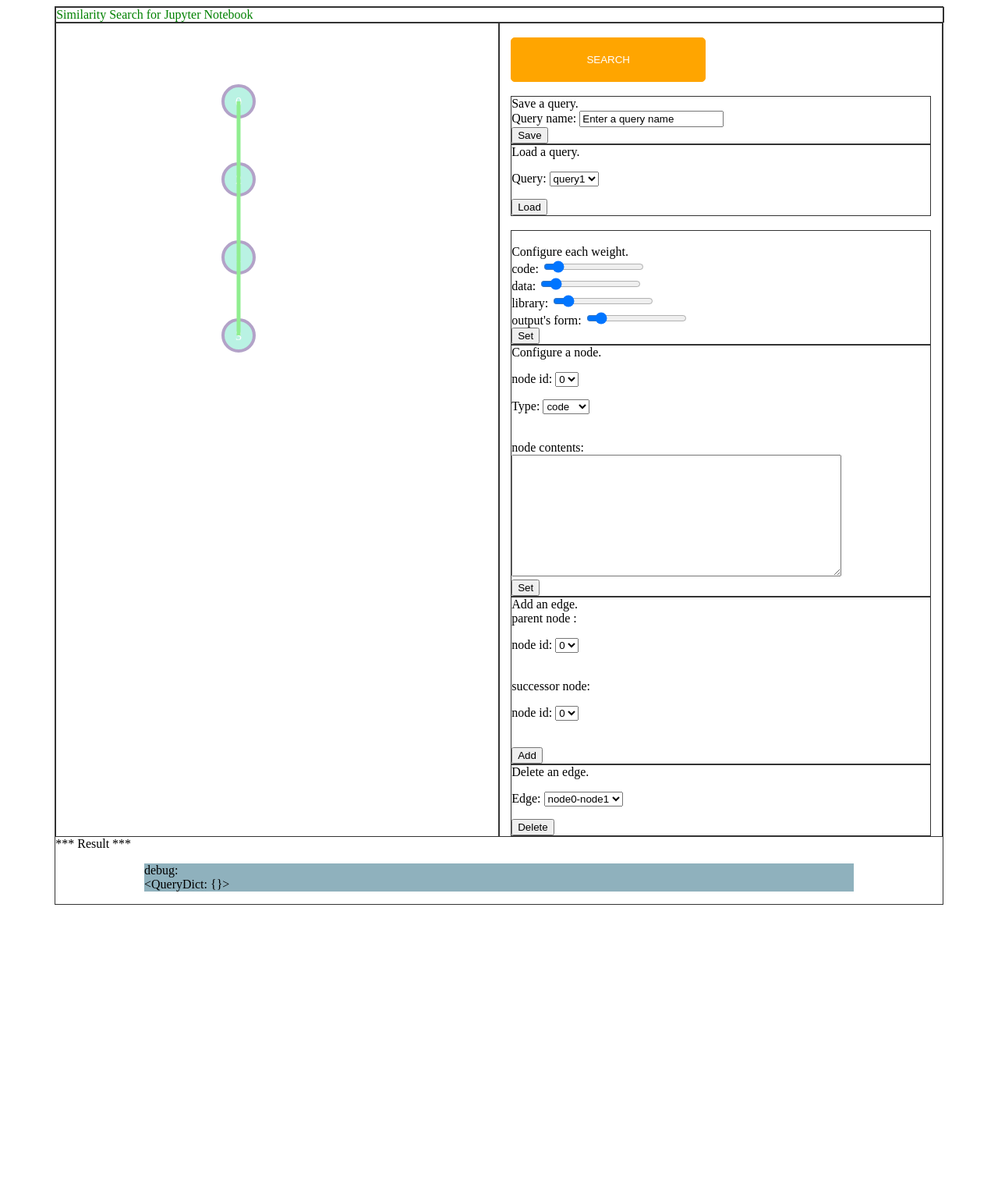
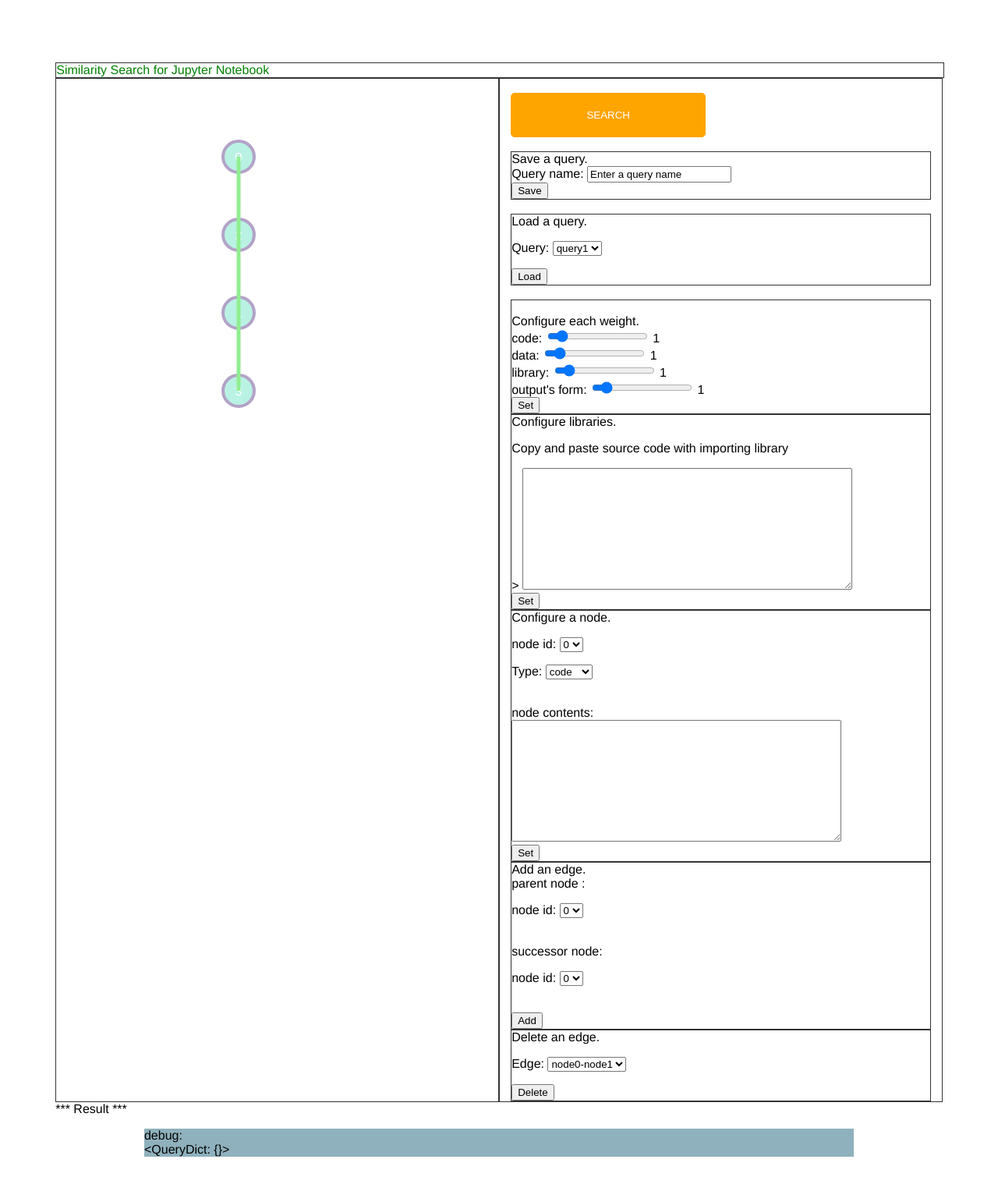
Before and after one commit to OnizukaLab/Similarity_Search_on_Computational_Notebooks, a Django app: page /interface/form in a window 1280 px wide. Shown: the whole page at 78% size. Before the commit the page ends 1160 px from the top, so only its background shows below. Run offline with Django 3.2, Linux system fonts and the light colour scheme; data comes from the database, SQL or seed files in the repository.

Commit message:
フォントに関して追記．

```diff
--- a/retrieval_system/interface/static/interface/css/style.css
+++ b/retrieval_system/interface/static/interface/css/style.css
@@ -1,3 +1,13 @@
+body{
+    background-color: lightblue;
+    font-family: "Helvetica Neue","Segoe UI", Arial, "Hiragino Kaku Gothic ProN", "Hiragino Sans", Meiryo, sans-serif;
+    word-wrap: break-word;
+}
+
+
+
+
+
 #input_plural {
     margin: 10px 0;
 }
@@ -19,10 +29,6 @@
     border-radius: 5px;
     padding: 0;
     margin: 0;
-}
-body{
-    background-color: white;
-
 }
 .box_1{
     background-color: white;
--- a/retrieval_system/interface/templates/interface/index.html
+++ b/retrieval_system/interface/templates/interface/index.html
@@ -9,6 +9,76 @@
 
   <style>
     /* CSS設定 */
+    body{
+        background-color: white;
+        font-family: "Helvetica Neue","Segoe UI", Arial, "Hiragino Kaku Gothic ProN", "Hiragino Sans", Meiryo, sans-serif;
+        word-wrap: break-word;
+    }
+
+    #input_plural {
+        margin: 10px 0;
+    }
+
+    #input_plural input.form-control {
+        display: inline-block;
+        width: 75%;
+        height: 34px;
+        padding: 6px 12px;
+        font-size: 14px;
+        color: #555;
+    }
+
+    #input_plural input.pluralBtn {
+        width: 30px;
+        height: 30px;
+        border: 1px solid #ccc;
+        background: #fff;
+        border-radius: 5px;
+        padding: 0;
+        margin: 0;
+    }
+    .box_1{
+        background-color: white;
+        width: 80%;
+        margin: 0 auto;
+        max-width: 1200px;
+    }
+    .box_1 h1{
+        background-color: rgb(143, 177, 189);
+    }
+
+    .box_2{
+        background-color: white;
+        width: 80%;
+        margin: 0 auto;
+        max-width: 1200px;
+    }
+
+    .for_debug{
+        background-color: rgb(143, 177, 189);
+        width: 80%;
+        margin: 0 auto;
+        max-width: 1200px;
+    }
+
+    .weight{
+        width: 15px;
+    }
+
+    .text_input{
+        width: 500px;
+        height: 250px;
+    }
+
+    .input_form{
+        width: 95%;
+        margin: 0 auto;
+    }
+
+    .my_color {
+        color: green;
+    }
+
     .tooltip {
       position: absolute;
       text-align: left;
@@ -23,6 +93,12 @@
       visibility: hidden;
     }
 
+    header{
+        display: block;
+        height: 72px;
+        border: none;
+    }
+
     form {
       visibility: visible;
     }
@@ -30,7 +106,6 @@
     .inner{
         margin: auto;
         width: 90%;
-        border : solid 1px #333 ;
     }
 
 
@@ -90,12 +165,16 @@
     <script src="https://d3js.org/d3.v5.js"></script>
     <script src="{% static 'interface/javascript/style.js' %}"></script>
 
-<div class="inner">
 
 
 
+<div class="inner">
+
+<header id="header" class="header"></header>
+
 <div class="my_color">
 Similarity Search for Jupyter Notebook
+<br/>
 </div>
 
 
@@ -124,6 +203,7 @@ Similarity Search for Jupyter Notebook
             <input type="submit" name="saving_button" value="Save">
             <br/>
         </form>
+        <br/>
 
         <form class="input_form2" action="{% url 'interface:form' %}" method='POST'>
             {% csrf_token %}
@@ -139,16 +219,31 @@ Similarity Search for Jupyter Notebook
             Configure each weight.
             <br/>
             <label>code: </label>
-            <input type="range" id="code_weight" min="0" max="10" step="0.1" value={{code_weight}}>
+            <input type="range" id="code_weight" name="code_weight" min="0" max="10" step="0.5" value={{code_weight}}>
+            <span id="current-code_weight">{{code_weight}}</span>
             <br/>
             <label>data: </label>
-            <input type="range" id="data_weight" min="0" max="10" step="0.1" value={{data_weight}}>
+            <input type="range" id="data_weight" name="data_weight" min="0" max="10" step="0.5" value={{data_weight}}>
+            <span id="current-data_weight">{{data_weight}}</span>
             <br/>
             <label>library: </label>
-            <input type="range" id="library_weight" min="0" max="10" step="0.1" value={{library_weight}}>
+            <input type="range" id="library_weight" name="library_weight" min="0" max="10" step="0.5" value={{library_weight}}>
+            <span id="current-library_weight">{{library_weight}}</span>
             <br/>
             <label>output's form: </label>
-            <input type="range" id="output_weight" min="0" max="10" step="0.1" value={{output_weight}}>
+            <input type="range" id="output_weight" name="output_weight" min="0" max="10" step="0.5" value={{output_weight}}>
+            <span id="current-output_weight">{{output_weight}}</span>
+            <br/>
+            <input type="submit" name="setting_weight_button" value="Set">
+            <br/>
+        </form>
+
+        <form class="input_form2" action="{% url 'interface:form' %}" method='POST'>
+            {% csrf_token %}
+            Configure libraries.
+            <br/>
+            <p>Copy and paste source code with importing library</p>>
+            <textarea name="input_node_contents" id="libraries_contents" value="" cols="50" rows="10"></textarea>
             <br/>
             <input type="submit" name="setting_button" value="Set">
             <br/>
@@ -221,6 +316,95 @@ node contents:
 
 <script>
 const TOOLTIP_MAX_TEXT_LENGTH=300;
+
+var inputElem = document.getElementById('code_weight'); // input要素
+var currentValueElem = document.getElementById('current-code_weight'); // 埋め込む先のspan要素
+var inputElem2 = document.getElementById('data_weight'); // input要素
+var currentValueElem2 = document.getElementById('current-data_weight'); // 埋め込む先のspan要素
+var inputElem3 = document.getElementById('library_weight'); // input要素
+var currentValueElem3 = document.getElementById('current-library_weight'); // 埋め込む先のspan要素
+var inputElem4 = document.getElementById('output_weight'); // input要素
+var currentValueElem4 = document.getElementById('current-output_weight'); // 埋め込む先のspan要素
+
+// 現在の値をspanに埋め込む関数
+var setCurrentValue = (val) => {
+    currentValueElem.innerText = val;
+}
+var setCurrentValue2 = (val) => {
+    currentValueElem2.innerText = val;
+}
+var setCurrentValue3 = (val) => {
+    currentValueElem3.innerText = val;
+}
+var setCurrentValue4 = (val) => {
+    currentValueElem4.innerText = val;
+}
+
+// inputイベント時に値をセットする関数
+var rangeOnChange = (e) =>{
+  setCurrentValue(e.target.value);
+}
+var rangeOnChange2 = (e) =>{
+  setCurrentValue2(e.target.value);
+}
+var rangeOnChange3 = (e) =>{
+  setCurrentValue3(e.target.value);
+}
+var rangeOnChange4 = (e) =>{
+  setCurrentValue4(e.target.value);
+}
+
+window.onload = () => {
+  inputElem.addEventListener('input', rangeOnChange); // スライダー変化時にイベントを発火
+  setCurrentValue(inputElem.value); // ページ読み込み時に値をセット
+  inputElem2.addEventListener('input', rangeOnChange2);
+  setCurrentValue2(inputElem2.value);
+  inputElem3.addEventListener('input', rangeOnChange3);
+  setCurrentValue3(inputElem3.value);
+  inputElem4.addEventListener('input', rangeOnChange4);
+  setCurrentValue4(inputElem4.value);
+}
+
+
+
+
+
+
+
+
+
+
+
+
+
+
+/*
+var elem = [];
+elem.push((document.getElementById('code_weight'), document.getElementById('current-code_weight')));
+//elem.push((document.getElementById('data_weight'), document.getElementById('current-data_weight')));
+//elem.push((document.getElementById('library_weight'), document.getElementById('current-library_weight')));
+//elem.push((document.getElementById('output_weight'), document.getElementById('current-output_weight')));
+//var elem = document.getElementsByClassName('range');
+var rangeValue = function (elem, target) {
+    return function(evt){
+        target.innerHTML = elem.value;
+    }
+}
+window.onload = () => {
+for(var i = 0, max = elem.length; i < max; i++){
+    //bar = elem[i].getElementsByTagName('input')[0];
+    //target = elem[i].getElementsByTagName('span')[0];
+    bar = elem[i][0]
+    target = elem[i][1]
+    bar.addEventListener('input', rangeValue(bar, target));
+}
+}
+
+
+*/
+
+
+
 
 createsvg();
 // 参考：https://qiita.com/daxanya1/items/734e65a7ca58bbe2a98c
--- a/retrieval_system/interface/views.py
+++ b/retrieval_system/interface/views.py
@@ -237,16 +237,29 @@ def form(request, *args, **kwargs):
         new_node = QueryNode(node_id=node_id, node_type=node_type, node_contents=node_contents)
         QueryNode.objects.filter(node_id=node_id).delete()
         new_node.save()
-    try:
-        code_weight=int(request_data["code_weight"])
-        data_weight=int(request_data["data_weight"])
-        library_weight=int(request_data["library_weight"])
-        output_weight=int(request_data["output_weight"])
-    except:
-        code_weight=1
-        data_weight=1
-        library_weight=1
-        output_weight=1
+    if "setting_weight_button" in request_data:
+        try:
+            code_weight=float(request_data["code_weight"])
+        except:
+            code_weight=1.
+        try:
+            data_weight=float(request_data["data_weight"])
+        except:
+            data_weight=1.
+        try:
+            library_weight=float(request_data["library_weight"])
+        except:
+            library_weight=1.
+        try:
+            output_weight=float(request_data["output_weight"])
+        except:
+            output_weight=1.
+    else:
+        code_weight=1.
+        data_weight=1.
+        library_weight=1.
+        output_weight=1.
+
     try:
         parent_node_id = int(request_data["input_parent_node_id"])
         successor_node_id = int(request_data["input_successor_node_id"])
```
